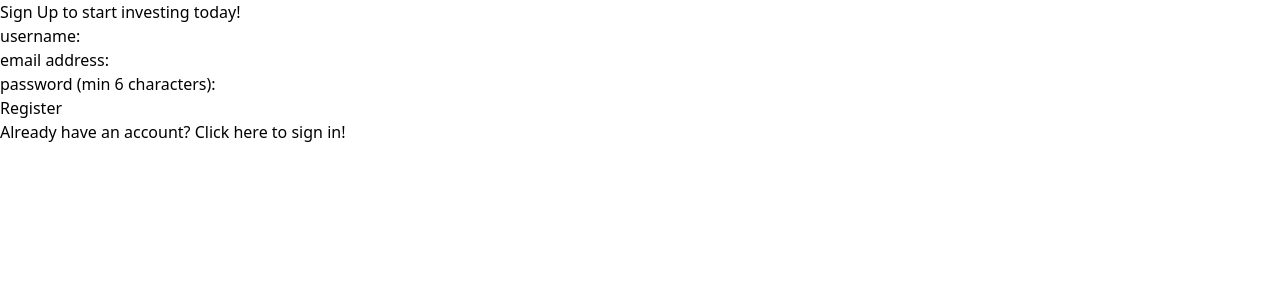
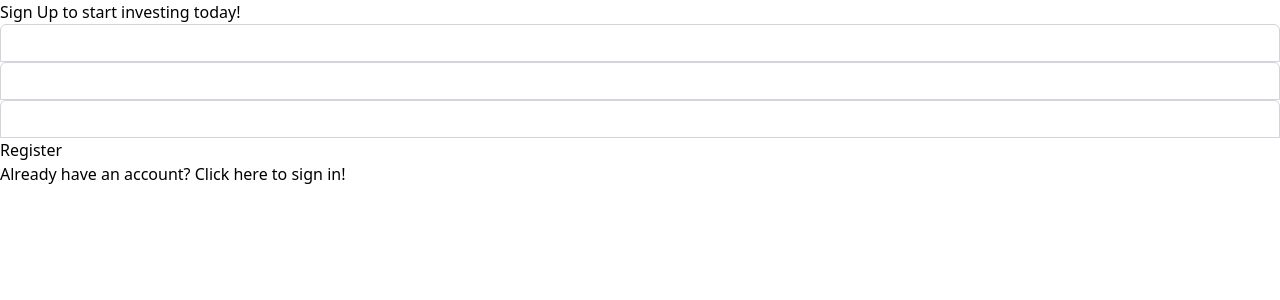
Before and after one commit to daniellebandong/stock-tracker, a React (Create React App) app: page /register in a window 1280 px wide. Shown: the top 300 px of the page. Built offline with nearby package versions, Linux system fonts and the light colour scheme.

Commit message:
configuring inputs with tailwind

```diff
--- a/package.json
+++ b/package.json
@@ -39,6 +39,7 @@
     ]
   },
   "devDependencies": {
+    "@tailwindcss/forms": "^0.5.3",
     "autoprefixer": "^10.4.13",
     "postcss": "^8.4.20",
     "tailwindcss": "^3.2.4"
--- a/src/components/forms/FormInput.jsx
+++ b/src/components/forms/FormInput.jsx
@@ -1,13 +1,12 @@
 import React from 'react';
 
-import './formstyles.scss'
+
 const FormInput = (props) => {
     return (
-            <div className='formDiv'>
-                <label htmlFor={props.id}>{props.label}</label>
-                <input type={props.type} id={props.id} name = {props.name} />
-            </div>
-
+        <div>
+          <label for='Email Address' class="sr-only"></label>
+          <input id="email-address"  required class="relative block w-full appearance-none rounded-none rounded-t-md border border-gray-300 px-3 py-2 text-gray-900 placeholder-gray-500 focus:z-10 focus:border-indigo-500 focus:outline-none focus:ring-indigo-500 sm:text-sm" placeholder={props.id}/>
+        </div>
 
     );
 };
--- a/src/components/forms/formstyles.scss
+++ /dev/null
@@ -1,4 +0,0 @@
-
-input:focus{
-    outline: none;
-}
--- a/src/pages/LoginPage.jsx
+++ b/src/pages/LoginPage.jsx
@@ -24,7 +24,7 @@ const LoginPage = (props) => {
             {/* still will need to add onChange methods to the FormInputs */}
             <form action="">
                 <p>Please Login</p>
-                <FormInput label="Email Address: " type="text" onChange={(e)=> setEmail(e.target.value.trim())}/>
+                <FormInput label={props.id} type="text" onChange={(e)=> setEmail(e.target.value.trim())}/>
                 <FormInput label="Password: " type="text" onChange={(e)=> setPassword(e.target.value.trim())}/>
                 <Button  label="login"/>
                 <p>Don't have an account? Click <Link className='homeLinks' to='/register'>here</Link> to sign up!</p>
--- a/tailwind.config.js
+++ b/tailwind.config.js
@@ -4,5 +4,7 @@ module.exports = {
   theme: {
     extend: {},
   },
-  plugins: [],
+  plugins: [
+    require('@tailwindcss/forms')
+  ],
 }
```
Also changed, not shown: 1 other file (tests, documents, lock files or other folders).
